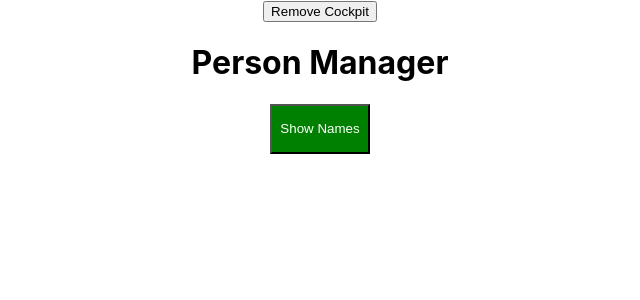
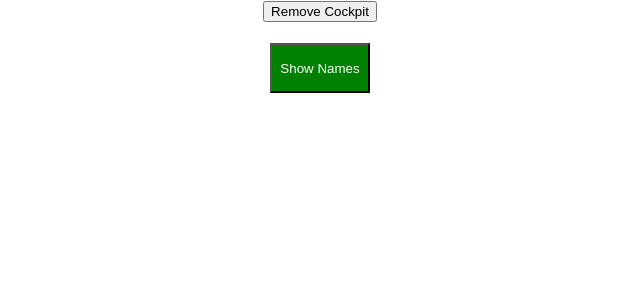
Before and after one commit to Chandan-Saini/react-app-latest-prctc, a React (Create React App) app: page / in a window 1280 px wide. Shown: the top 300 px of the page, without its empty margins (320-960 px from the left). Built offline with nearby package versions, Linux system fonts and the light colour scheme.

Commit message:
another way of using hoc

```diff
--- a/src/containers/App.js
+++ b/src/containers/App.js
@@ -2,7 +2,8 @@ import React, { Component } from "react";
 import classes from "./App.module.css";
 import Persons from "../components/Persons/Persons";
 import Cockpit from "../components/Cockpit/Cockpit";
-import WithClass from "../hoc/WithClass"
+import withClass from "../hoc/withClass"
+import Aux from "../hoc/Auxiliary"
 class App extends Component {
   constructor(props) {
     super(props)
@@ -72,7 +73,7 @@ class App extends Component {
     }
 
     return (
-      <WithClass classes={classes.App}>
+      <Aux>
         <button onClick={()=>{this.setState({showCockpit:false})}} >Remove Cockpit</button>
        { this.state.showCockpit? <Cockpit
           title={this.props.appTitle}
@@ -81,7 +82,7 @@ class App extends Component {
           togglePersonsHandler={this.togglePersonsHandler}
         />:null}
         {persons}
-      </WithClass>
+      </Aux>
     );
 
     // return React.createElement("div",{className:"App"},React.createElement("h1",null,"Hi this is my first change"))
@@ -90,4 +91,4 @@ class App extends Component {
 
 }
 
-export default App;
+export default withClass(App,classes.App);
--- a/src/hoc/WithClass.js
+++ b/src/hoc/WithClass.js
@@ -1,7 +1,8 @@
 import React from "react"
 
-const withClass= props=>(
-<div className={props.classes}>{props.children}</div>
+const withClass=(WrappedComponent,className)=>{
+    return props=>(
+<div className={className}><WrappedComponent/></div>
 )
-
+}
 export default withClass
```
